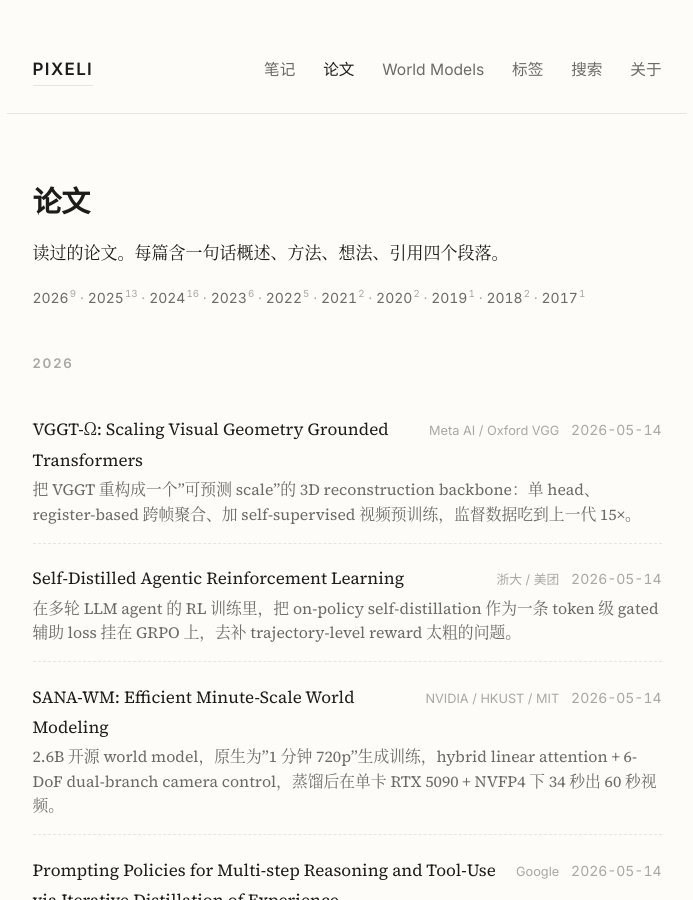
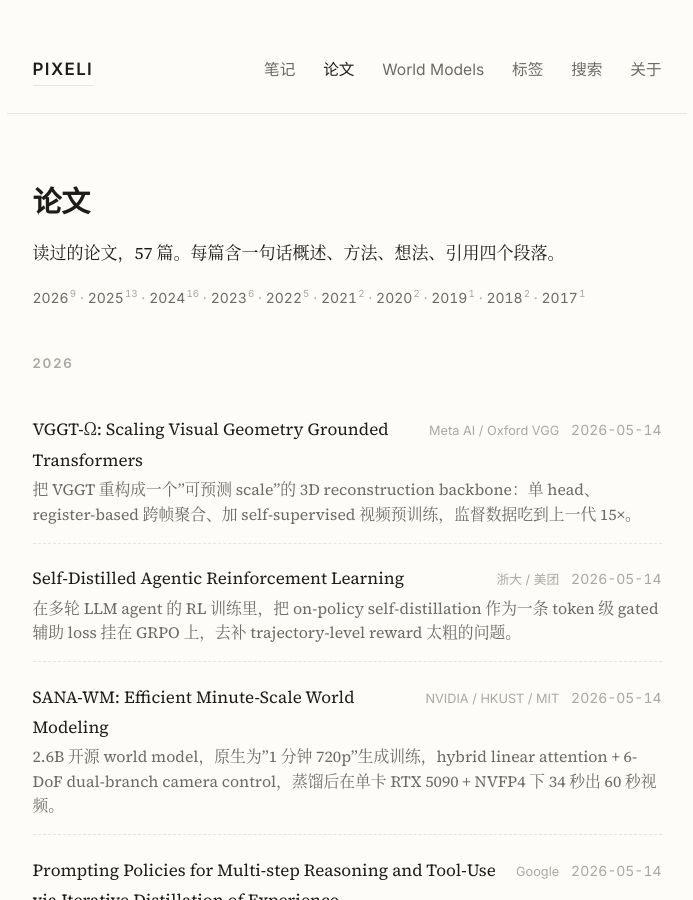
Before and after one commit to pixeli99/PIXELI, a Jekyll site: the page built from papers.md, in a window 1280 px wide and 900 px high. Shown: the whole window, without its empty margins (293-986 px from the left). Built offline with Jekyll 4.4.1, drawn with Linux system fonts in a browser that asks for light colours.

Commit message:
论文页：介绍文字加入动态篇数
方便读者直接看到存档规模，无需在年份导航中逐年累加。

Co-Authored-By: Claude Sonnet 4.6 <noreply@anthropic.com>

```diff
--- a/papers.md
+++ b/papers.md
@@ -7,7 +7,7 @@ description: 论文阅读笔记，每篇含一句话概述、方法摘要、个
 
 # 论文
 
-读过的论文。每篇含一句话概述、方法、想法、引用四个段落。
+读过的论文，{{ site.papers | where_exp: "p", "p.published != false" | size }} 篇。每篇含一句话概述、方法、想法、引用四个段落。
 
 {% assign papers_sorted = site.papers | where_exp: "p", "p.published != false" | sort: "date" | reverse %}
 {% assign papers_by_year = papers_sorted | group_by_exp: "p", "p.date | date: '%Y'" %}
```
